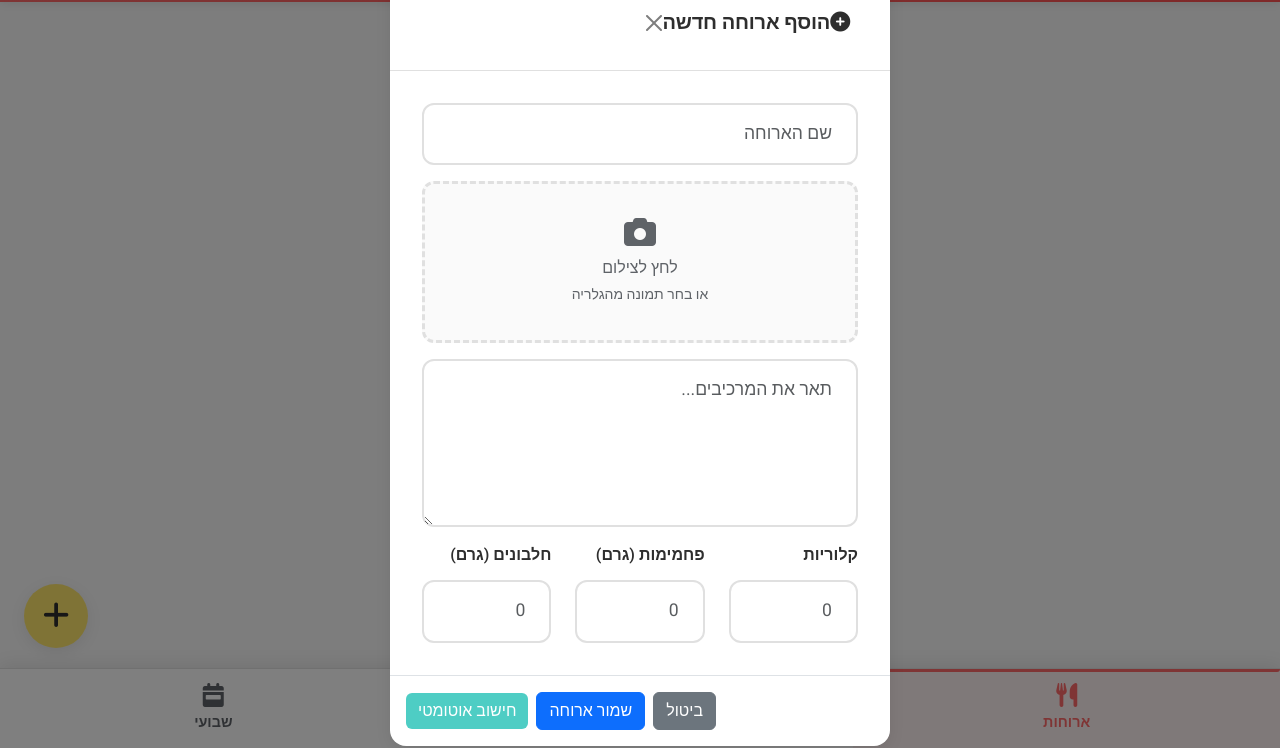
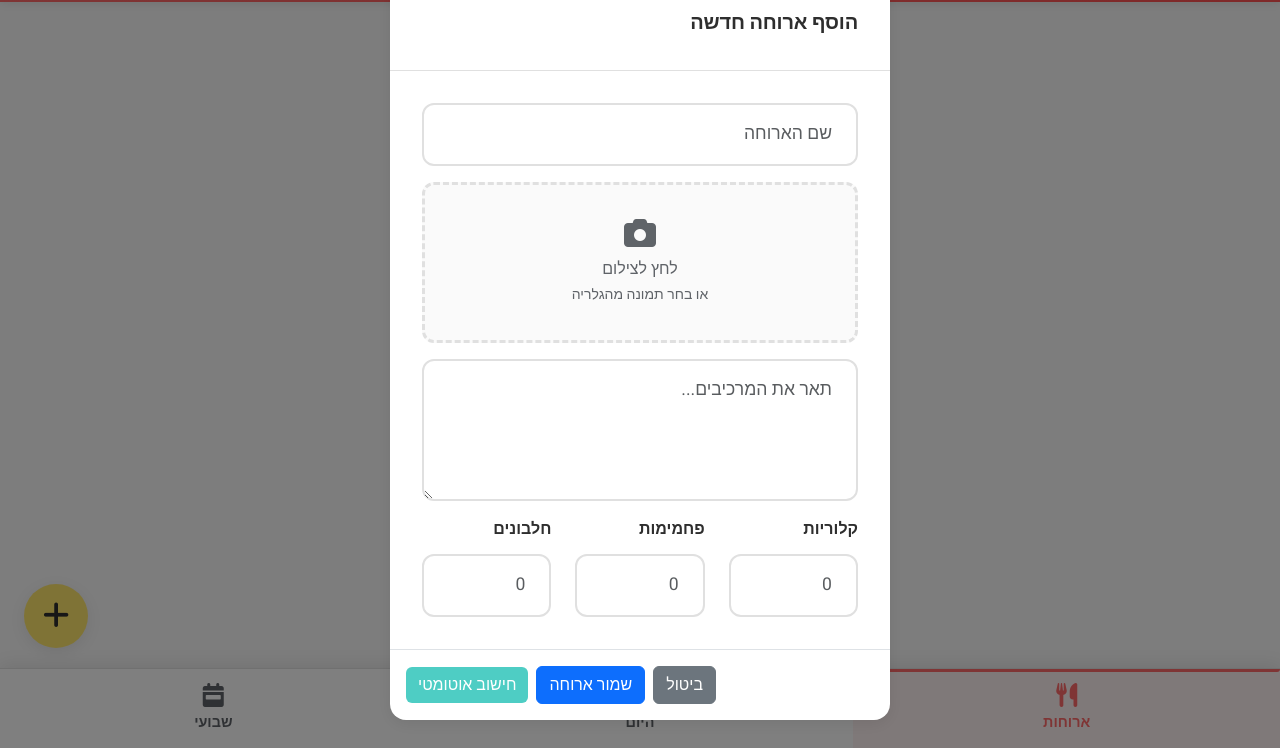
Before and after one commit to levialon/food-logger, a plain HTML site: page index.html in a window 1280 px wide. Both pictures are taken after a click on the button 56 px from the left and 668 px from the top of the page. Shown: the part 52-800 px from the top of the page. Drawn offline with nearby package versions, Linux system fonts and the light colour scheme.

Commit message:
fixed adding food modal

```diff
--- a/index.html
+++ b/index.html
@@ -178,15 +178,10 @@ This IS PAGE
       <div class="modal-dialog modal-dialog-centered">
         <div class="modal-content">
           <div class="modal-header">
-            <h1 class="modal-title fs-5" id="addMealModalLabel">
-              <i class="fas fa-plus-circle me-2"></i>הוסף ארוחה חדשה
+            <h1 class="modal-title fs-5" id="addMealModalLabel" data-bs-dismiss="modal">
+              הוסף ארוחה חדשה
             </h1>
-            <button
-              type="button"
-              class="btn-close"
-              data-bs-dismiss="modal"
-              aria-label="סגור"
-            ></button>
+
           </div>
           <div class="modal-body">
             <form>
@@ -223,7 +218,7 @@ This IS PAGE
                 <textarea
                   class="form-control"
                   id="ingredients"
-                  rows="5"
+                  rows="4"
                   placeholder="תאר את המרכיבים..."
                 ></textarea>
               </div>
@@ -238,7 +233,7 @@ This IS PAGE
                   />
                 </div>
                 <div class="col-4">
-                  <label for="carbs" class="form-label">פחמימות (גרם)</label>
+                  <label for="carbs" class="form-label">פחמימות</label>
                   <input
                     type="number"
                     class="form-control"
@@ -247,7 +242,7 @@ This IS PAGE
                   />
                 </div>
                 <div class="col-4">
-                  <label for="carbs" class="form-label">חלבונים (גרם)</label>
+                  <label for="carbs" class="form-label">חלבונים</label>
                   <input
                     type="number"
                     class="form-control"
@@ -976,9 +971,9 @@ async function deleteMeal(mealId, mealName) {
 
                       // Reset button after 2 seconds
                       setTimeout(async () => {
-                          btn.innerHTML = originalText;
-                          btn.style.background = 'linear-gradient(135deg, #667eea 0%, #764ba2 100%)';
-                          btn.disabled = false;
+                         // btn.innerHTML = originalText;
+                         // btn.style.background = 'linear-gradient(135deg, #667eea 0%, #764ba2 100%)';
+                         // btn.disabled = false;
                           // Update usage count in UI by reloading meals
                           await loadMealsFromDB();
                       }, 1000);
```
